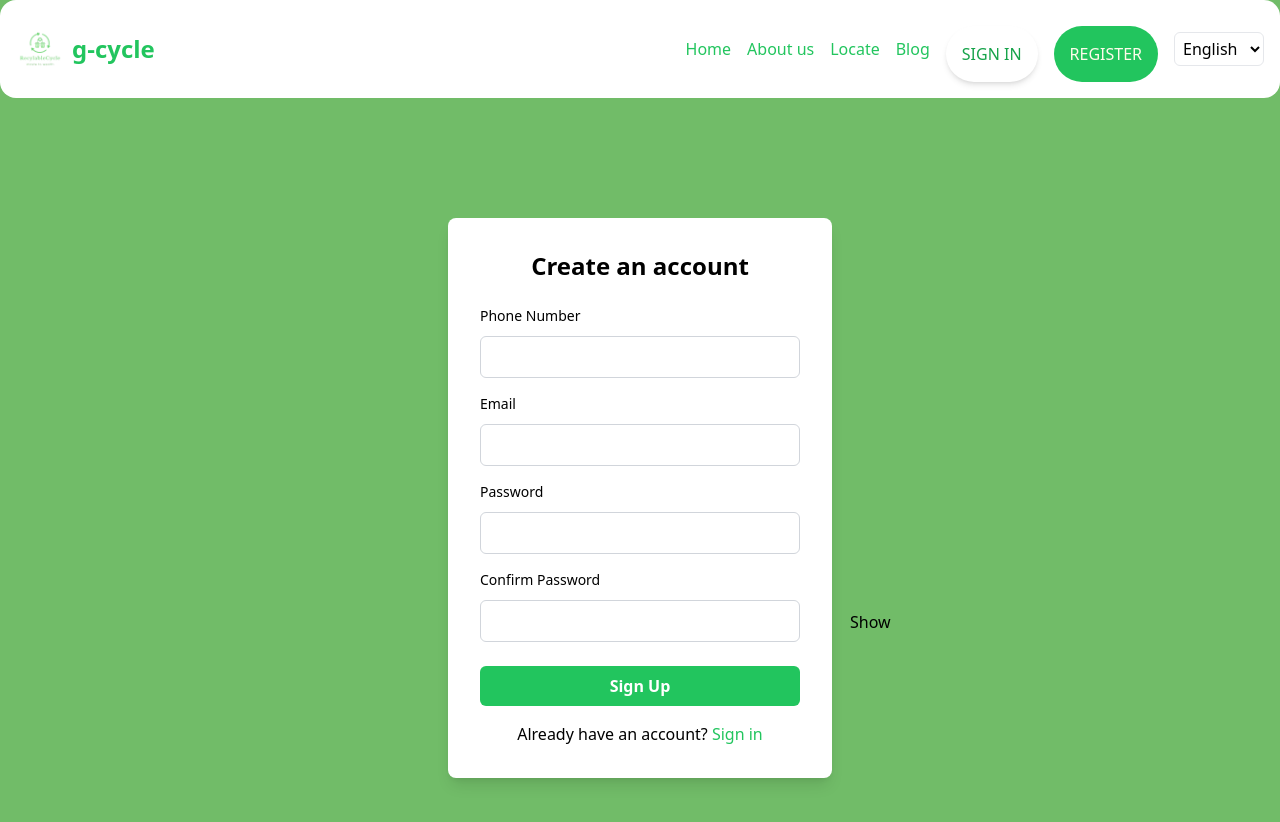
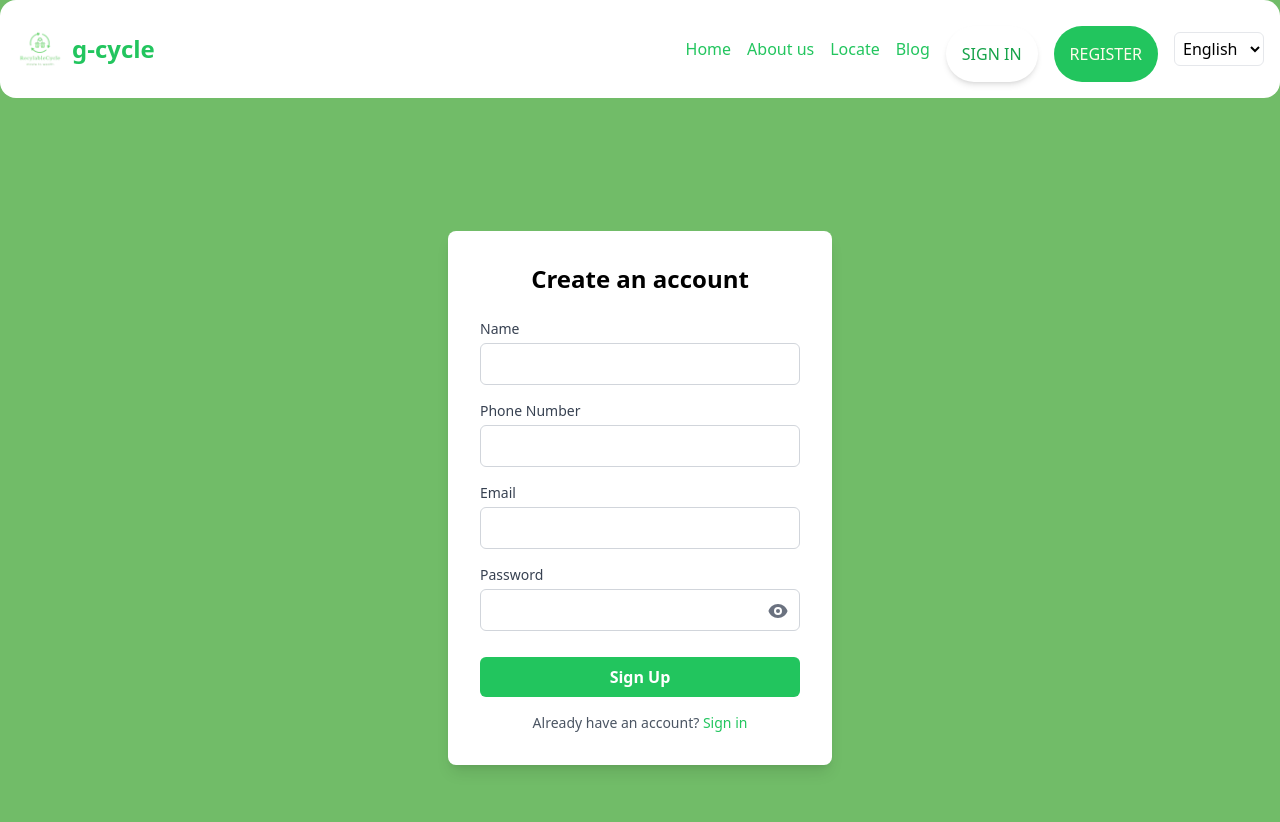
Before and after one commit to dark-royal/recycle, a React (Create React App) app: page /signup in a window 1280 px wide. Shown: the top 822 px of the page. Built offline with nearby package versions, Linux system fonts and the light colour scheme.

Commit message:
Merge branch 'refs/heads/michael' into frontend
# Conflicts:
#	src/Pages/Home/index.jsx

```diff
--- a/src/Pages/Home/index.jsx
+++ b/src/Pages/Home/index.jsx
@@ -13,7 +13,6 @@ const Home = ()=>{
 
 
     return(
-
         <>
                 <Navbar />
                 <Hero/>
--- a/src/Pages/LogIn/index.module.css
+++ /dev/null
@@ -1,124 +0,0 @@
-.mainContainer{
-    border-radius: 28px;
-    width: 30%;
-    height: 300px;
-    border: 4px solid #FFFFFF;
-    padding: 20px 20px;
-    background-color: white;
-    margin-top: 30px;
-    margin-left: 350px;
-    z-index: -21;
-}
-.shape {
-    position: absolute;
-    top: 74px;
-    left: 0;
-    width: 48%;
-    height: auto;
-    z-index: -21;
-}
-
-.shape1 {
-    position: fixed;
-    bottom: 0;
-    right: 0;
-    width: 48%;
-    height: auto;
-    z-index: 1;
-}
-
-
-.innerCont{
-    margin-left: 73px;
-
-}
-.topic{
-    font-size: 23px;
-    font-weight: bold;
-    margin-left: -53px;
-
-}
-.btn{
-    margin-right: 42px;
-    border: 4px solid #E3F2E1;
-    background-color: #E3F2E1;
-    border-radius: 23px;
-    font-size: 18px;
-    font-weight: bold;
-    color: green;
-    padding: 5px 5px;
-    text-align: center;
-    display: inline-block;
-    line-height: 1.1;
-
-}
-
-
-
-
-
-body {
-    margin: 0;
-    font-family: 'Arial', sans-serif;
-    background-color:
-            #71BC68;
-}
-
-.app-container {
-    display: flex;
-    justify-content: center;
-    align-items: center;
-    height: 100vh;
-}
-
-.signup-container {
-
-    background-color: #f0f4f8;
-    border-radius: 15px;
-    box-shadow: 0 4px 10px rgba(0, 0, 0, 0.1);
-    padding: 20px;
-    width: 300px;
-    height: 400px;
-    margin: 20px auto;
-    display: block;
-
-}
-
-h2 {
-    text-align: center;
-    color: #71BC68;
-}
-
-form {
-    display: flex;
-    flex-direction: column;
-}
-
-input {
-    margin: 10px 0;
-    padding: 10px;
-    border: 1px solid
-    #71BC68;
-    border-radius: 5px;
-}
-
-button {
-    background-color: #71BC68;
-    color: white;
-    padding: 10px;
-    border: none;
-    border-radius: 5px;
-    cursor: pointer;
-
-}
-
-
-p {
-    text-align: center;
-}
-
-a {
-    color:
-            #E3F2E1;
-    text-decoration: none;
-}
--- a/src/Pages/SignUp/index.jsx
+++ b/src/Pages/SignUp/index.jsx
@@ -1,55 +1,36 @@
 import React, { useState } from 'react';
-import Navbar from "../../Components/Navbar";
+import { EyeIcon, EyeOffIcon } from '@heroicons/react/solid';
+import { Formik, Form, Field, ErrorMessage } from 'formik';
+import * as Yup from 'yup';
+import Navbar from "../../Components/Navbar"; // Adjust the import based on your version
 
-const InputField = ({ label, type, name, value, onChange, required, showPasswordToggle, toggleShowPassword }) => (
-    <div className="mb-4">
-        <label className="block text-sm font-medium mb-1" htmlFor={name}>{label}</label>
-        <div className="relative">
-            <input
-                type={type}
-                name={name}
-                id={name}
-                value={value}
-                onChange={onChange}
-                className="w-full border border-gray-300 rounded-md p-2"
-                required={required}
-            />
-            {/*{showPasswordToggle && (*/}
-            {/*    <button*/}
-            {/*        type="button"*/}
-            {/*        onClick={toggleShowPassword}*/}
-            {/*        className="absolute right-2 top-1/2 transform -translate-y-1/2 text-gray-500"*/}
-            {/*    >*/}
-            {/*        {type === 'text' ? 'Hide' : 'Show'}*/}
-            {/*    </button>*/}
-            {/*)}*/}
-        </div>
-    </div>
-);
+const SignUpForm = () => {
+    const [showPassword, setShowPassword] = useState(false);
 
-const SignUp = () => {
-    const [formData, setFormData] = useState({
-        phoneNumber: '',
+    const togglePasswordVisibility = () => {
+        setShowPassword(!showPassword);
+    };
+
+    const initialValues = {
+        name: '',
+        phone: '',
         email: '',
         password: '',
-        confirmPassword: '',
-        termsAccepted: false,
+        terms: false,
+    };
+
+    const validationSchema = Yup.object({
+        name: Yup.string().required('Name is required'),
+        phone: Yup.string().required('Phone number is required'),
+        email: Yup.string().email('Invalid email format').required('Email is required'),
+        password: Yup.string().min(6, 'Password must be at least 6 characters').required('Password is required'),
+        terms: Yup.bool().oneOf([true], 'You must accept the terms and conditions'),
     });
 
-    const [showPassword, setShowPassword] = useState(false);
-    const [showConfirmPassword, setShowConfirmPassword] = useState(false);
-
-    const handleChange = (e) => {
-        const { name, value, type, checked } = e.target;
-        setFormData((prevData) => ({
-            ...prevData,
-            [name]: type === 'checkbox' ? checked : value,
-        }));
-    };
-
-    const handleSubmit = (e) => {
-        e.preventDefault();
-        console.log('Form submitted:', formData);
+    const handleSubmit = (values) => {
+        console.log(values);
+        // Here you can link your backend with a POST request
+        // For example: axios.post('/your-endpoint', values)
     };
 
     return (
@@ -58,65 +39,72 @@ const SignUp = () => {
             <div className="flex items-center justify-center min-h-screen bg-customGreen">
                 <div className="bg-white rounded-lg shadow-lg p-8 w-[30%]">
                     <h2 className="text-2xl font-bold text-center mb-6">Create an account</h2>
-                    <form onSubmit={handleSubmit}>
-                        <InputField
-                            label="Phone Number"
+                    <Formik
+                        initialValues={initialValues}
+                        validationSchema={validationSchema}
+                        onSubmit={handleSubmit}
+                    >
+                        {() => (
+                            <Form>
+                                <div className="mb-4">
+                                    <label className="block text-sm font-medium text-gray-700">Name</label>
+                                    <Field
+                                        name="name"
+                                        type="text"
+                                        className="mt-1 block w-full border border-gray-300 rounded-md p-2"
+                                    />
+                                    <ErrorMessage name="name" component="div" className="text-red-500 text-sm" />
+                                </div>
+                                <div className="mb-4">
+                                    <label className="block text-sm font-medium text-gray-700">Phone Number</label>
+                                    <Field
+                                        name="phone"
                                         type="tel"
-                            name="phoneNumber"
-                            value={formData.phoneNumber}
-                            onChange={handleChange}
-                            required
+                                        className="mt-1 block w-full border border-gray-300 rounded-md p-2"
                                     />
-                        <InputField
-                            label="Email"
+                                    <ErrorMessage name="phone" component="div" className="text-red-500 text-sm" />
+                                </div>
+                                <div className="mb-4">
+                                    <label className="block text-sm font-medium text-gray-700">Email</label>
+                                    <Field
+                                        name="email"
                                         type="email"
-                            name="email"
-                            value={formData.email}
-                            onChange={handleChange}
-                            required
+                                        className="mt-1 block w-full border border-gray-300 rounded-md p-2"
                                     />
-                        <InputField
-                            label="Password"
+                                    <ErrorMessage name="email" component="div" className="text-red-500 text-sm" />
+                                </div>
+                                <div className="mb-4">
+                                    <label className="block text-sm font-medium text-gray-700">Password</label>
+                                    <div className="relative">
+                                        <Field
+                                            name="password"
                                             type={showPassword ? 'text' : 'password'}
-                            name="password"
-                            value={formData.password}
-                            onChange={handleChange}
-                            required
-                            showPasswordToggle
-                            toggleShowPassword={() => setShowPassword(!showPassword)}
-                        />
-                        {/*<button*/}
-                        {/*    type="button"*/}
-                        {/*    onClick={() => setShowPassword(!showPassword)}*/}
-                        {/*    className="text-black -translate-y-14 bg-transparent p-0 w-0 translate-x-[370px] hover:bg-transparent"*/}
-                        {/*>*/}
-                        {/*    {showPassword ? 'Hide' : 'Show'}*/}
-                        {/*</button>*/}
-                        <InputField
-                            label="Confirm Password"
-                            type={showConfirmPassword ? 'text' : 'password'}
-                            name="confirmPassword"
-                            value={formData.confirmPassword}
-                            onChange={handleChange}
-                            required
-                            showPasswordToggle
-                            toggleShowPassword={() => setShowConfirmPassword(!showConfirmPassword)}
+                                            className="mt-1 block w-full border border-gray-300 rounded-md p-2 pr-10"
                                         />
                                         <button
                                             type="button"
-                            onClick={() => setShowPassword(!showPassword)}
-                            className="text-black -translate-y-16 bg-transparent p-0 w-0 translate-x-[370px] hover:bg-transparent"
+                                            onClick={togglePasswordVisibility}
+                                            className="absolute inset-y-0 right-0 flex bg-transparent p-0 -translate-y-1 hover:bg-transparent translate-x-[90%] items-center pr-3"
                                         >
-                            {showPassword ? 'Hide' : 'Show'}
+                                            {showPassword ? (
+                                                <EyeOffIcon className="h-5 w-5 bg-transparent text-gray-500" />
+                                            ) : (
+                                                <EyeIcon className="h-5 w-5 text-gray-500" />
+                                            )}
                                         </button>
-                        <button
-                            type="submit"
-                            className="w-full bg-green-500 mt-2 text-white font-bold py-2 rounded-md hover:bg-green-600"
-                        >
+                                        <ErrorMessage name="password" component="div" className="text-red-500 text-sm" />
+                                    </div>
+                                </div>
+                                <div className="mb-4">
+                                    <ErrorMessage name="terms" component="div" className="text-red-500 text-sm" />
+                                </div>
+                                <button type="submit" className="w-full bg-green-500 text-white font-bold py-2 rounded-md hover:bg-green-600">
                                     Sign Up
                                 </button>
-                    </form>
-                    <p className="text-center mt-4">
+                            </Form>
+                        )}
+                    </Formik>
+                    <p className="mt-4 text-center text-sm text-gray-600">
                         Already have an account? <a href="/login" className="text-green-500">Sign in</a>
                     </p>
                 </div>
@@ -125,4 +113,4 @@ const SignUp = () => {
     );
 };
 
-export default SignUp;
+export default SignUpForm;
```
Also changed, not shown: src/reportWebVitals.js (deleted, +0 -13 lines), src/setupTests.js (deleted, +0 -5 lines), src/logo.svg (deleted). Lines whose indentation alone changed are shown as unchanged.
